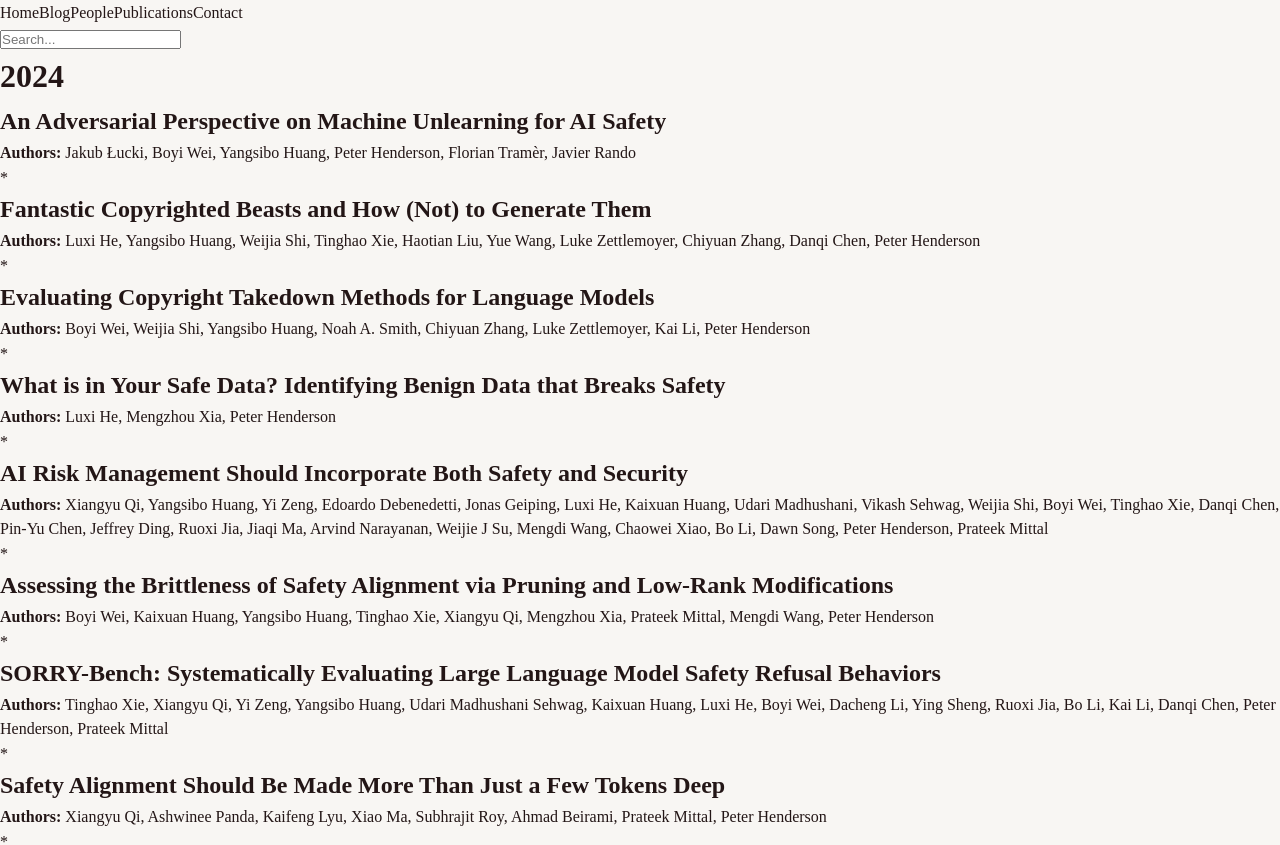
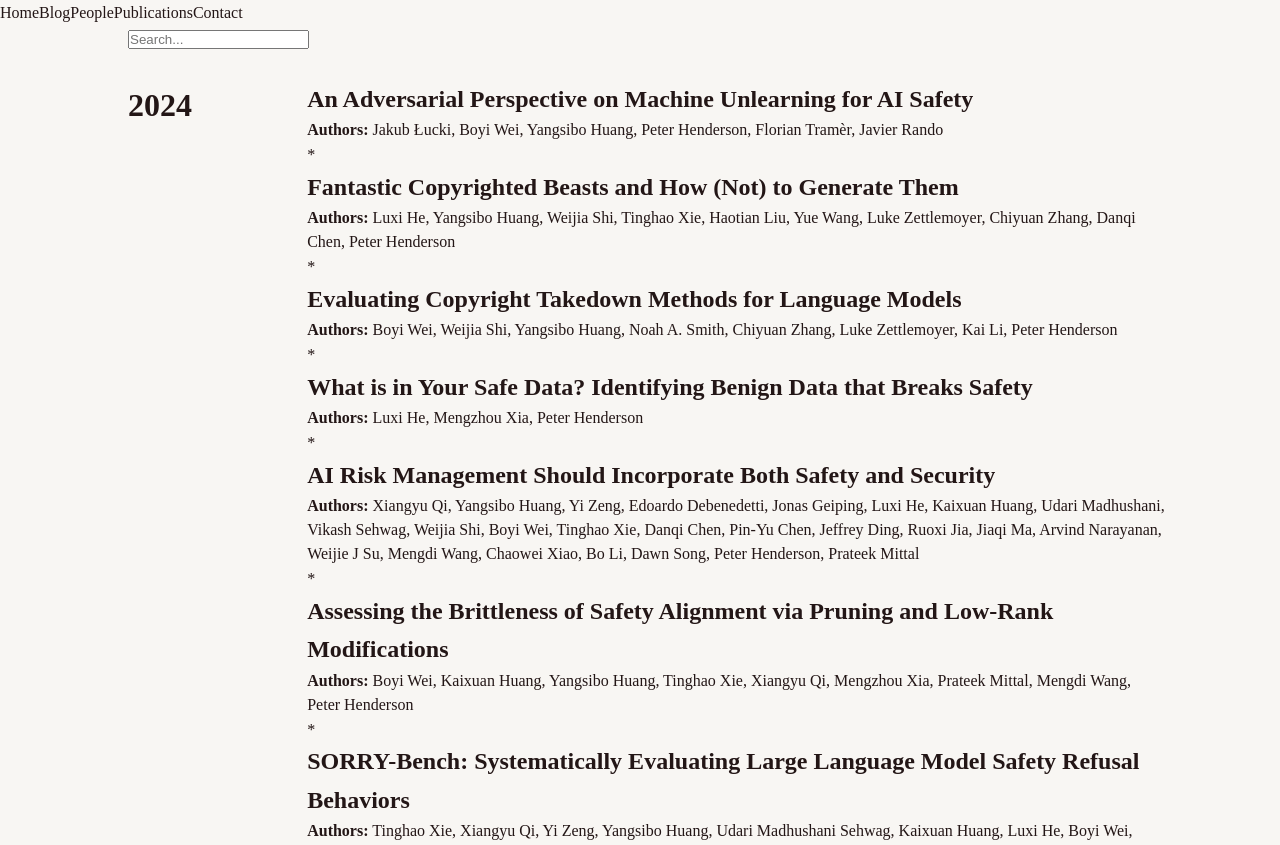
Before and after one commit to princeton-polaris-lab/polaris-lab-webpage, a React (Create React App) app: page /#/publications in a window 1280 px wide. Shown: the top 845 px of the page. Built offline with nearby package versions, Linux system fonts and the light colour scheme.

Commit message:
Create general publications page outline

```diff
--- a/src/publications/publications.css
+++ b/src/publications/publications.css
@@ -0,0 +1,14 @@
+.publications-page {
+    padding-left: 10%;
+}
+
+.year-publications-category {
+    padding-top: 2.5%;
+    display: flex;
+    flex-flow: row;
+}
+
+.publications-in-category {
+    padding-left: 10%;
+    padding-right: 10%;
+}
--- a/src/publications/publications.jsx
+++ b/src/publications/publications.jsx
@@ -1,5 +1,6 @@
+import "./publications.css"
+
 import React, { useEffect, useState } from 'react';
-
 import publicationsJson from "./publications.json"
 import PublicationCard from "./publication_card.jsx"
 
@@ -66,7 +67,7 @@ export default function Publications() {
     }, [searchTerm]);
 
     return (
-        <div className="page">
+        <div className="publications-page">
             <input
                 type="text"
                 placeholder="Search..."
@@ -74,13 +75,15 @@ export default function Publications() {
                 onChange={handleInputChange}
             />
             {publications.map((yearToPublication, index) => (
-                <div key={index}>
+                <div className="year-publications-category" key={index}>
                     <h1>{yearToPublication.year}</h1>
-                    {yearToPublication.publications.map((publicationEntry) => (
-                        <PublicationCard
-                            publication={publicationEntry}
-                        />
-                    ))}
+                    <div className="publications-in-category">
+                        {yearToPublication.publications.map((publicationEntry) => (
+                            <PublicationCard
+                                publication={publicationEntry}
+                            />
+                        ))}
+                    </div>
                 </div>
             ))}
         </div>
```
